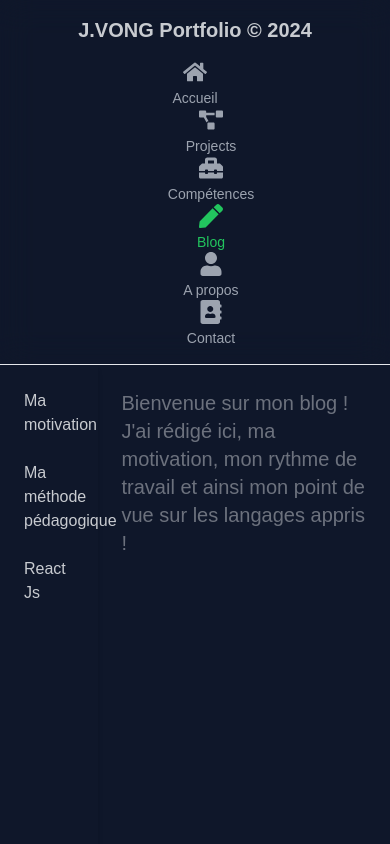
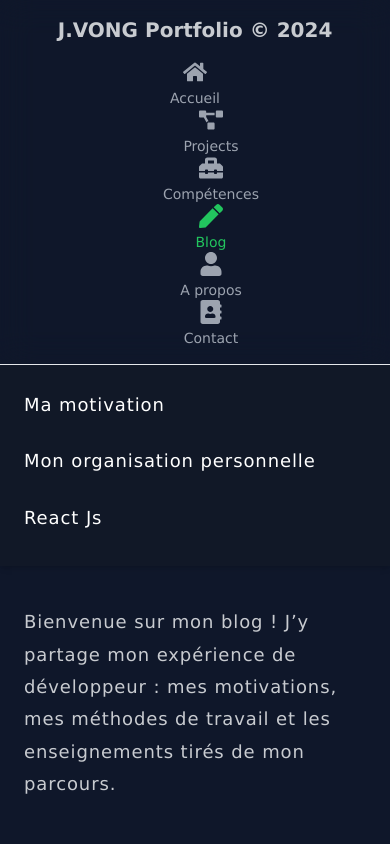
Before and after one commit to Rqmba/portfolio-vong-reactjs, a React (Create React App) app: page /blog in a window 390 px wide. Shown: the top 844 px of the page. Built offline with nearby package versions, Linux system fonts and the light colour scheme.

Commit message:
feat: add default CSS classes in tailwind.config, complete blog page with responsive design and toggle article view feature

```diff
--- a/src/Pages/Blog.jsx
+++ b/src/Pages/Blog.jsx
@@ -1,127 +1,84 @@
 import React, { useState } from "react";
-import articles from '../Data/dataArticle'
-
-// const Blog = () => {
-//   // État pour suivre l'article actif
-//   const [activeSection, setActiveSection] = useState(null);
-
-//   // Contenu des sections
-//   const sections = {
-//     welcome: "Bienvenue sur le blog ! Ici, je vais vous énoncer mes motivations, ma pédagogie, mes choix et ma méthode de travail pour être productif.",
-//     motivations:
-//       "Mes motivations : J'ai choisi de continuer en autodidacte au lieu de suivre un Bac +3 parce que je préfère apprendre à mon rythme et travailler sur des projets concrets.",
-//     methodology:
-//       "Ma méthode de travail : Je me fixe des objectifs hebdomadaires et j'organise mon emploi du temps pour équilibrer apprentissage, travail, et repos.",
-//     reactChoice:
-//       "Pourquoi React.js : J'ai choisi React.js parce qu'il est populaire, flexible, et très demandé sur le marché du travail.",
-//     conclusion:
-//       "Conclusion : À travers ce blog, j'espère montrer ma motivation, ma persévérance, et mes compétences en développement web.",
-//   };
-
-//   return (
-//     <div className="flex min-h-screen  dark:bg-gray-800  dark:text-gray-100">
-//       {/* Menu à gauche */}
-//       <aside className="w-1/4  dark:bg-gray-900 p-4 shadow-md">
-//         <ul className="space-y-2">
-//           <li>
-//             <button
-//               onClick={() => setActiveSection("motivations")}
-//               className={`block w-full text-left p-2 rounded hover:bg-slate-800  hover:text-white ${
-//                 activeSection === "motivations" ? "bg-slate-800 text-white" : ""
-//               }`}
-//             >
-//               Motivations
-//             </button>
-//           </li>
-//           <li>
-//             <button
-//               onClick={() => setActiveSection("methodology")}
-//               className={`block w-full text-left p-2 rounded hover:bg-slate-800 hover:text-white ${
-//                 activeSection === "methodology" ? "bg-slate-800 text-white" : ""
-//               }`}
-//             >
-//               Méthodologie
-//             </button>
-//           </li>
-//           <li>
-//             <button
-//               onClick={() => setActiveSection("reactChoice")}
-//               className={`block w-full text-left p-2 rounded hover:bg-slate-800 hover:text-white ${
-//                 activeSection === "reactChoice" ? "bg-slate-800 text-white" : ""
-//               }`}
-//             >
-//               Pourquoi React.js
-//             </button>
-//           </li>
-//           <li>
-//             <button
-//               onClick={() => setActiveSection("conclusion")}
-//               className={`block w-full text-left p-2 rounded hover:bg-slate-800 hover:text-white ${
-//                 activeSection === "conclusion" ? "bg-slate-800 text-white" : ""
-//               }`}
-//             >
-//               Conclusion
-//             </button>
-//           </li>
-//         </ul>
-//       </aside>
-
-//       {/* Contenu principal */}
-//       <main className="flex-1 p-6">
-//         <h1 className="text-4xl font-bold mb-6">
-//           {activeSection
-//             ? activeSection === "welcome"
-//               ? "Bienvenue sur le blog"
-//               : activeSection
-//                   .charAt(0)
-//                   .toUpperCase() + activeSection.slice(1)
-//             : "Bienvenue sur le blog"}
-//         </h1>
-//         <p className="text-lg">
-//           {sections[activeSection || "welcome"]}
-//         </p>
-//       </main>
-//     </div>
-//   );
-// };
+import articles from '../Data/dataArticle';
+import { MdKeyboardDoubleArrowDown } from "react-icons/md";
+import { MdKeyboardDoubleArrowUp } from "react-icons/md";
 
 const Blog = () => {
   const [article, setArticle] = useState(null);
+  const [showFullText, setShowFullText] = useState(false)
+
+  const toggleShowFulltext = () => {
+    setShowFullText(!showFullText);
+  }
 
   return (
-      <div className="flex min-h-screen dark:bg-gray-800 dark:text-gray-700">
+    <div className="flex flex-col sm:flex-row min-h-screen gap-4 dark:bg-gray-800 dark:text-gray-700">
       {/* Menu latéral */}
-        <aside className="w-1/4 p-4 shadow-md">
+      <aside className="w-full sm:w-1/3 lg:w-1/4 min-w-[200px] p-4 shadow-md bg-gray-900 text-white">
         <button
-            onClick={() => setArticle("motivation")}
-            className="block w-full text-left p-2 mb-2 rounded hover:bg-slate-600"
+          onClick={() => {
+            setArticle("motivation");
+            setShowFullText(false);
+          }}
+          className="block w-full text-left p-2 mb-2 rounded hover:bg-slate-600 font-sans text-base leading-normal tracking-wider"
         >
           Ma motivation
         </button>
 
         <button
-            onClick={() => setArticle("methodology")}
-            className="block w-full text-left p-2 mb-2 rounded hover:bg-slate-600"
+          onClick={() => {
+            setArticle("methodology");
+            setShowFullText(false);
+          }}
+          className="block w-full text-left p-2 mb-2 rounded hover:bg-slate-600 font-sans text-base leading-normal tracking-wider"
         >
-            Ma méthode pédagogique
+          Mon organisation personnelle
         </button>
 
         <button
-            onClick={() => setArticle("methodology")}
-            className="block w-full text-left p-2 mb-2 rounded hover:bg-slate-600"
+          onClick={() => {
+            setArticle("reactjs");
+            setShowFullText(false);
+          }}
+          className="block w-full text-left p-2 mb-2 rounded hover:bg-slate-600 font-sans text-base leading-normal tracking-wider"
         >
           React Js
         </button>
       </aside>
 
       {/* Contenu principal */}
-        <main className={`flex-1 p-6 transition-opacity duration-500 ${article ? "opacity-100" : "opacity-50"}`}>
-          <p className="whitespace-pre-line text-xl">
-            {article ? articles[article] : "Bienvenue sur mon blog ! J'ai rédigé ici, ma motivation, mon rythme de travail et ainsi mon point de vue sur les langages appris !"}
+      <main className="flex-1 p-6 sm:p-8 lg:p-12 transition-opacity duration-500">
+        { article ? (
+          <>
+            <p className="whitespace-pre-line font-sans text-base leading-normal tracking-wider">
+              {showFullText ? articles[article].full : articles[article].notFull}
             </p>
+            {!showFullText && (
+              <button
+              onClick={toggleShowFulltext}
+              className="mt-4 text-blue-500 hover:underline flex items-center"
+              >
+                Découvrir l'article ...<MdKeyboardDoubleArrowDown/>
+              </button>
+            )}
+            {showFullText && (
+              <button
+              onClick={toggleShowFulltext}
+              className="mt-4 text-blue-500 hover:underline flex items-center"
+              >
+                Reduire<MdKeyboardDoubleArrowUp />
+              </button>
+            )}
+          </>
+        ) : (
+          <p className="font-sans text-base leading-normal tracking-wider">
+            Bienvenue sur mon blog ! J’y partage mon expérience de développeur : mes motivations, mes méthodes de travail et les enseignements tirés de mon parcours.
+          </p>
+        )}
       </main>
     </div>
   );
 };
 
+
 export default Blog;
--- a/src/index.css
+++ b/src/index.css
@@ -8,7 +8,3 @@
   margin: 0;
   padding: 0;
 }
-
-body {
-  font-family: 'Poppins', sans-serif;
-}
--- a/tailwind.config.js
+++ b/tailwind.config.js
@@ -2,7 +2,22 @@
 module.exports = {
   content: ["./src/**/*.{js,jsx,ts,tsx}"],
   theme: {
-    extend: {},
+    extend: {
+      fontFamily: {
+        sans: ['Verdana', 'Tiresias', 'sans-serif'], // Texte par défaut
+        title: ['Lato', 'sans-serif'], // Titre par défaut
+      },
+      fontSize: {
+        base: '18px', // Taille par défaut des paragraphes
+        title: '32px', // Taille des titres
+      },
+      lineHeight: {
+        normal: '1.8', // Interlignes par défaut
+      },
+      letterSpacing: {
+        wider: '0.05em', // Espacement des lettres
+      },
+    },
   },
   plugins: [
     require('daisyui'),
```
Also changed, not shown: src/Data/dataArticle.js (+60 -5 lines). Lines whose indentation alone changed are shown as unchanged.
